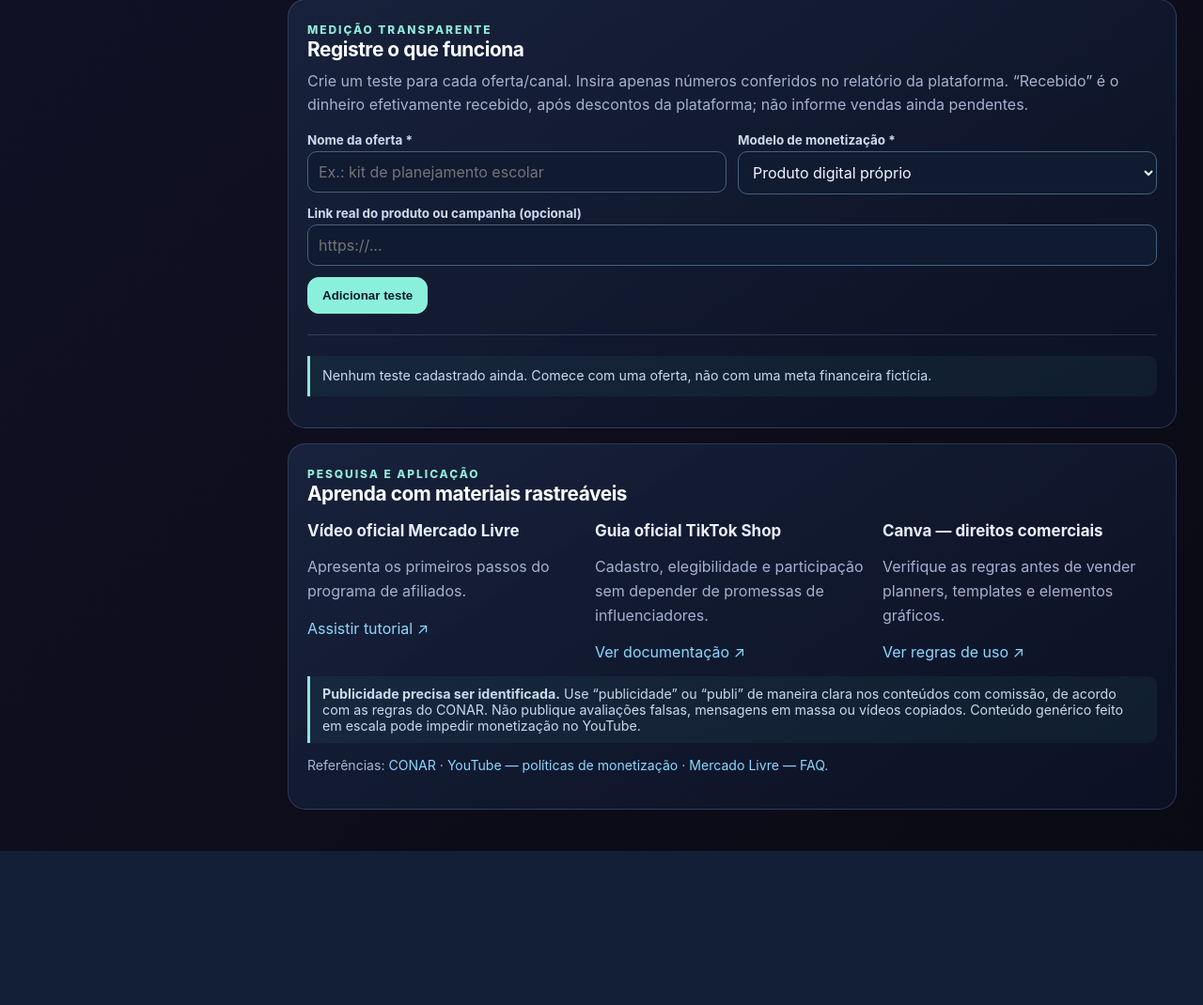
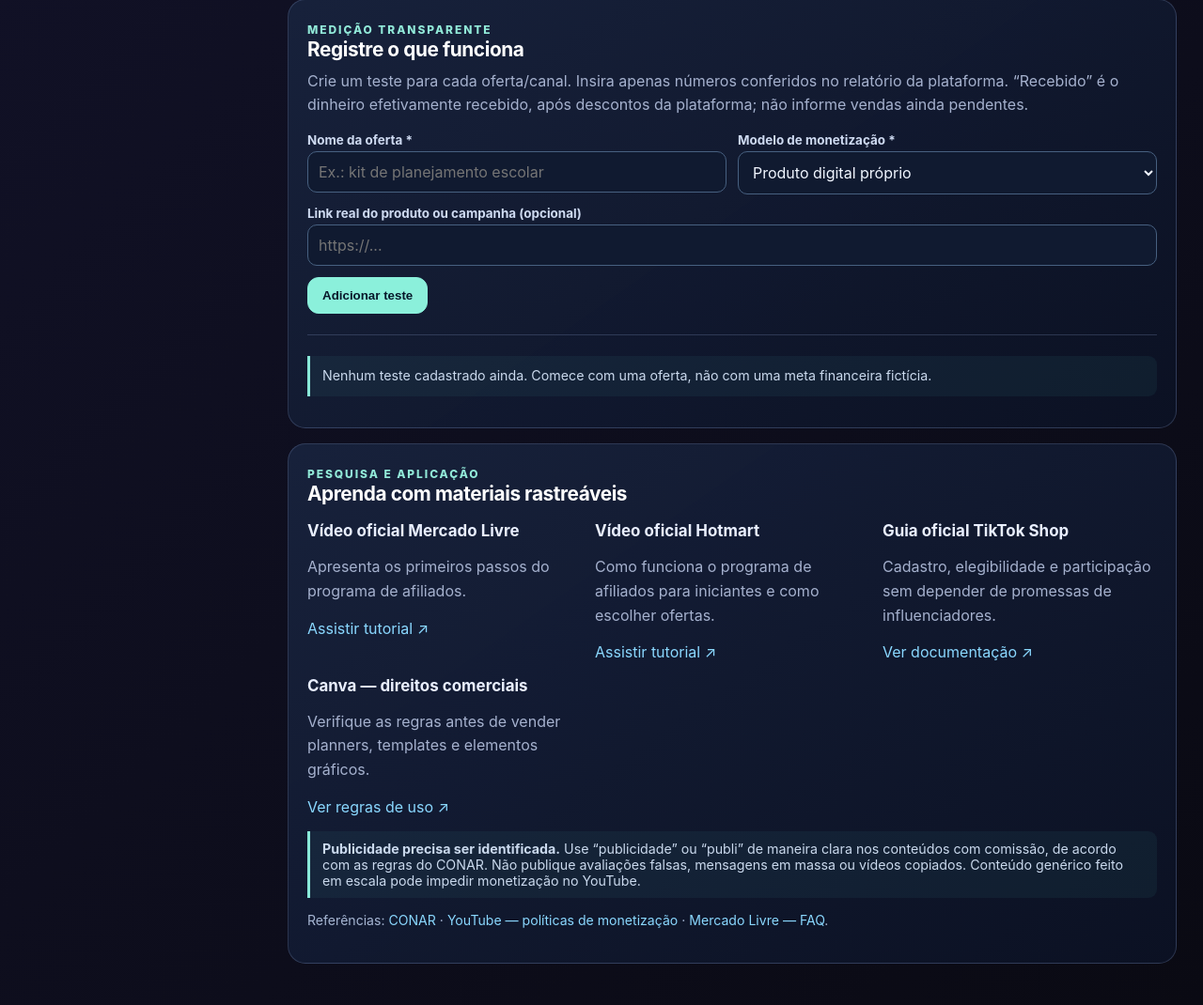
Before and after one commit to canalescanorff6-source/renda-digital-ia, a Flask app: page /monetizacao-real in a window 1280 px wide. Shown: the part 2233-3303 px from the top of the page at 94% size. Before the commit the page ends 3139 px from the top, so only its background shows below. Run offline with Flask 3, Linux system fonts and the light colour scheme; the visitor is signed in with stand-in values (Sample User, id 1); data that the repository does not hold is empty.

Commit message:
docs: include Hotmart official affiliate training video

```diff
--- a/templates/monetizacao_real.html
+++ b/templates/monetizacao_real.html
@@ -195,6 +195,7 @@
     <h2>Aprenda com materiais rastreáveis</h2>
     <div class="rr-three">
       <div><h3>Vídeo oficial Mercado Livre</h3><p>Apresenta os primeiros passos do programa de afiliados.</p><a href="https://www.youtube.com/watch?v=7fe3dgqIsws" target="_blank" rel="noopener noreferrer">Assistir tutorial ↗</a></div>
+      <div><h3>Vídeo oficial Hotmart</h3><p>Como funciona o programa de afiliados para iniciantes e como escolher ofertas.</p><a href="https://www.youtube.com/watch?v=5ZfTObFtHJg" target="_blank" rel="noopener noreferrer">Assistir tutorial ↗</a></div>
       <div><h3>Guia oficial TikTok Shop</h3><p>Cadastro, elegibilidade e participação sem depender de promessas de influenciadores.</p><a href="https://seller-br.tiktok.com/university/essay?knowledge_id=6807244117362448" target="_blank" rel="noopener noreferrer">Ver documentação ↗</a></div>
       <div><h3>Canva — direitos comerciais</h3><p>Verifique as regras antes de vender planners, templates e elementos gráficos.</p><a href="https://www.canva.com/pt_br/help/using-canva-to-create-products-for-sale/" target="_blank" rel="noopener noreferrer">Ver regras de uso ↗</a></div>
     </div>
```
